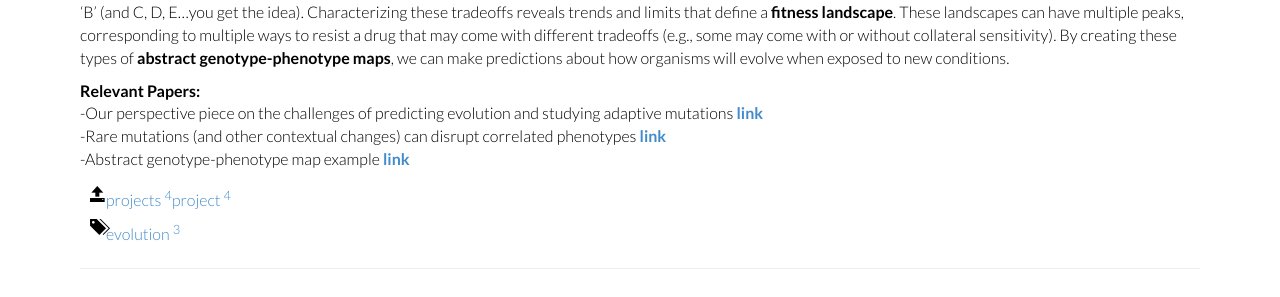
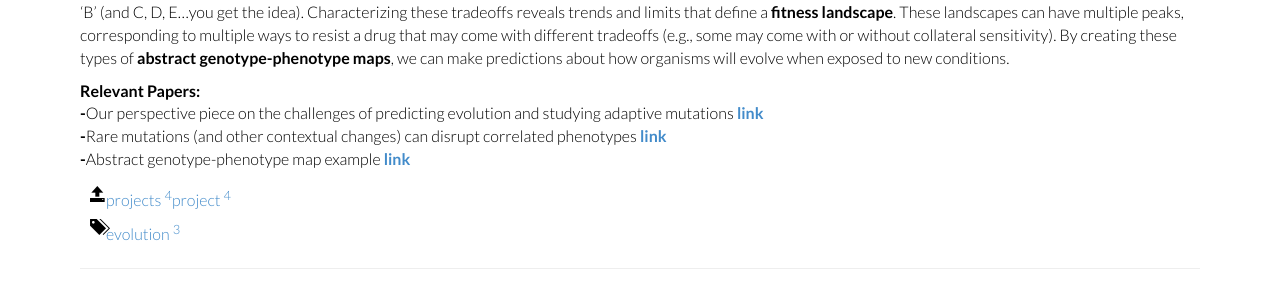
Before and after one commit to Samerotte-Lab/Samerotte-Lab.github.io, a Jekyll site: the page built from projects/_posts/2020-10-29-resistance.md, in a window 1280 px wide. Shown: the part 311-608 px from the top of the page. Built offline with Jekyll 4.4.1, drawn with Linux system fonts in a browser that asks for light colours; nearby versions of some CDN libraries.

Commit message:
bold bullets

```diff
--- a/projects/_posts/2020-10-29-resistance.md
+++ b/projects/_posts/2020-10-29-resistance.md
@@ -11,6 +11,6 @@ tags: [evolution]
 Strategies in evolutionary medicine aim to <b>thwart the evolution of drug resistance</b> by using combinations of drugs that demonstrate “collateral sensitivity,” which is when mutants that resist Drug ‘A’ increase susceptibility to Drug ‘B’. Problematically, it often turns out that resistance and susceptibility are not inextricably linked, and some rare mutations exist that can disrupt these phenotypic correlations. Most technologies cannot quantify the <b>prevalence of collateral sensitivity</b>. We utilize a laboratory evolution platform that is perfect for doing so in the model organism <i>S. cerevisiae</i>. Rather than identifying the most resistant mutants in Drug ‘A’, this platform utilizes hundreds of thousands of <b>barcoded lineages</b> to explore virtually all possible mutations that resist Drug ‘A’. Then we quantify their resistance to Drug ‘B’ (and C, D, E...you get the idea). Characterizing these tradeoffs reveals trends and limits that define a <b>fitness landscape</b>. These landscapes can have multiple peaks, corresponding to multiple ways to resist a drug that may come with different tradeoffs (e.g., some may come with or without collateral sensitivity). By creating these types of <b>abstract genotype-phenotype maps</b>, we can make predictions about how organisms will evolve when exposed to new conditions.
 
 <b>Relevant Papers:</b><br>
--Our perspective piece on the challenges of predicting evolution and studying adaptive mutations <b>[link](https://kgslab.org/papers/paper/adaptation-challenges)</b><br>
--Rare mutations (and other contextual changes) can disrupt correlated phenotypes <b>[link](https://kgslab.org/papers/paper/extent-of-pleiotropy)</b><br>
--Abstract genotype-phenotype map example <b>[link](https://kgslab.org/papers/paper/local-modularity-global-pleiotropy)</b>
+<b>-</b>Our perspective piece on the challenges of predicting evolution and studying adaptive mutations <b>[link](https://kgslab.org/papers/paper/adaptation-challenges)</b><br>
+<b>-</b>Rare mutations (and other contextual changes) can disrupt correlated phenotypes <b>[link](https://kgslab.org/papers/paper/extent-of-pleiotropy)</b><br>
+<b>-</b>Abstract genotype-phenotype map example <b>[link](https://kgslab.org/papers/paper/local-modularity-global-pleiotropy)</b>
```
